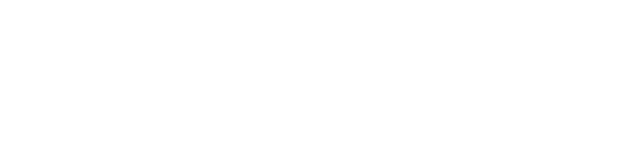
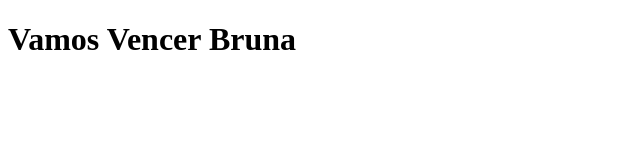
Before and after one commit to Brunarocha-ads/estudos, a plain HTML site: page fullstackDC/aula_01/index.html in a window 1280 px wide. Shown: the whole page, without its empty margins (0-640 px from the left). Drawn offline with Linux system fonts and the light colour scheme.

Commit message:
vamosvencer

```diff
--- a/fullstackDC/aula_01/index.html
+++ b/fullstackDC/aula_01/index.html
@@ -6,6 +6,6 @@
     <title>Document</title>
 </head>
 <body>
-
+    <h1>Vamos Vencer Bruna</h1>
 </body>
 </html>
```
